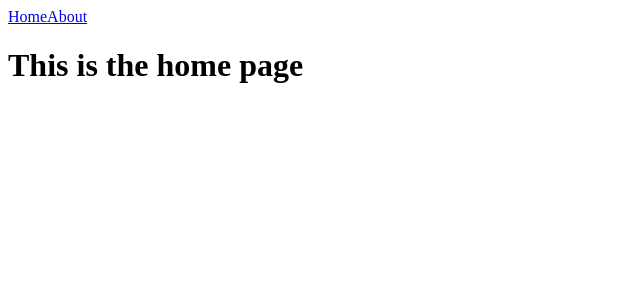
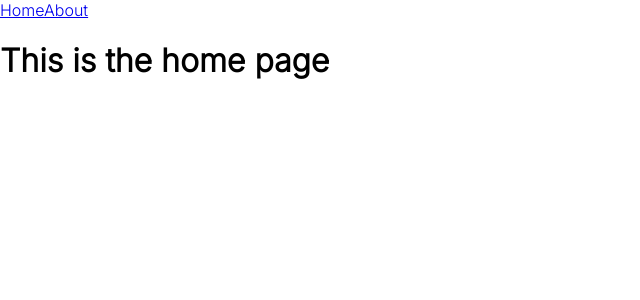
Before and after one commit to avlrd/Lisa, a Vue app: page / in a window 1280 px wide. Shown: the top 300 px of the page, without its empty margins (0-640 px from the left). Built offline with nearby package versions, Linux system fonts and the light colour scheme.

Commit message:
Style init

```diff
--- a/src/assets/main.css
+++ b/src/assets/main.css
@@ -0,0 +1,10 @@
+@import url('https://fonts.googleapis.com/css2?family=Inter:wght@300&display=swap');
+
+html {
+	font-family: Inter, sans-serif;
+}
+
+body {
+	margin: 0;
+	padding: 0;
+}
```
